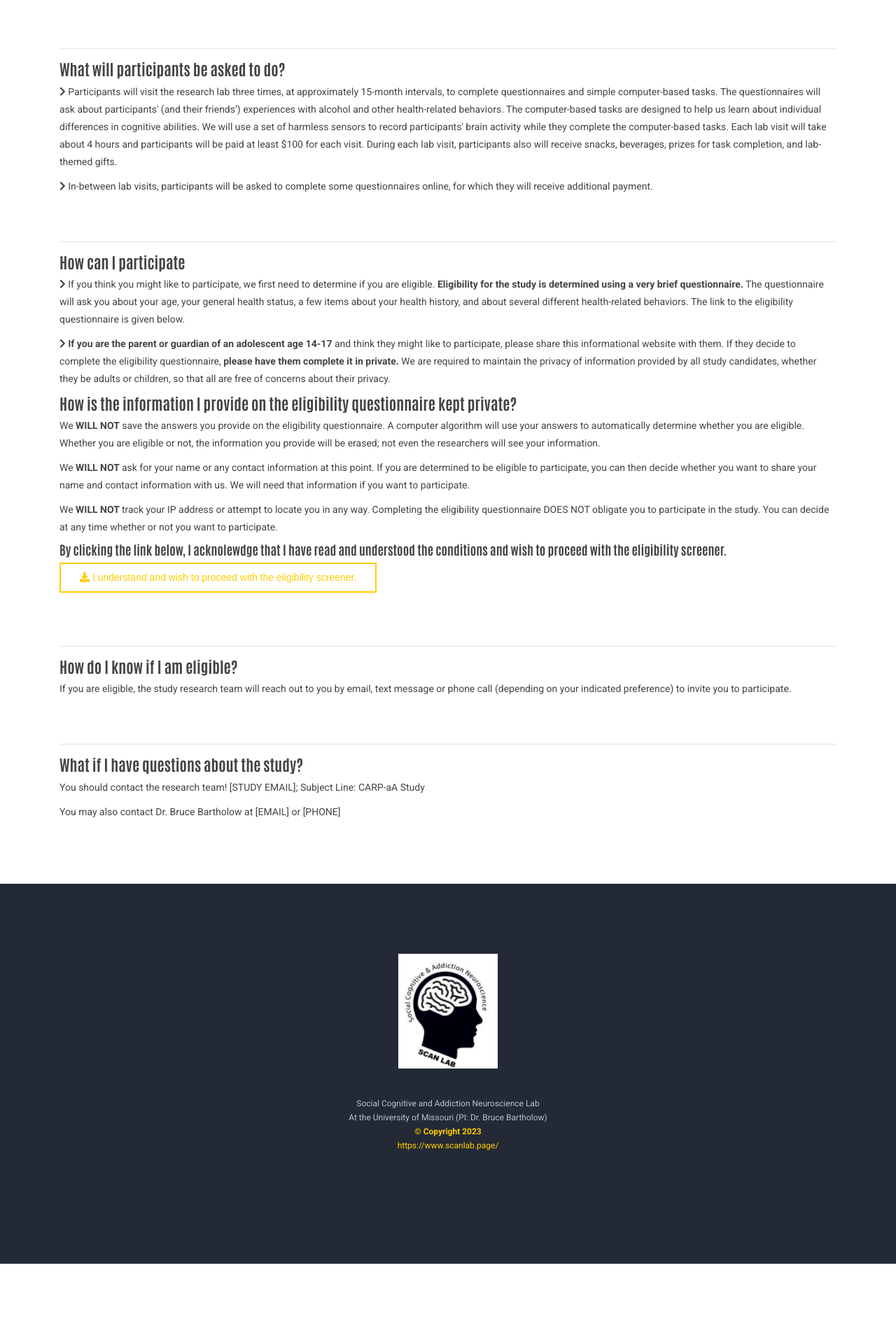
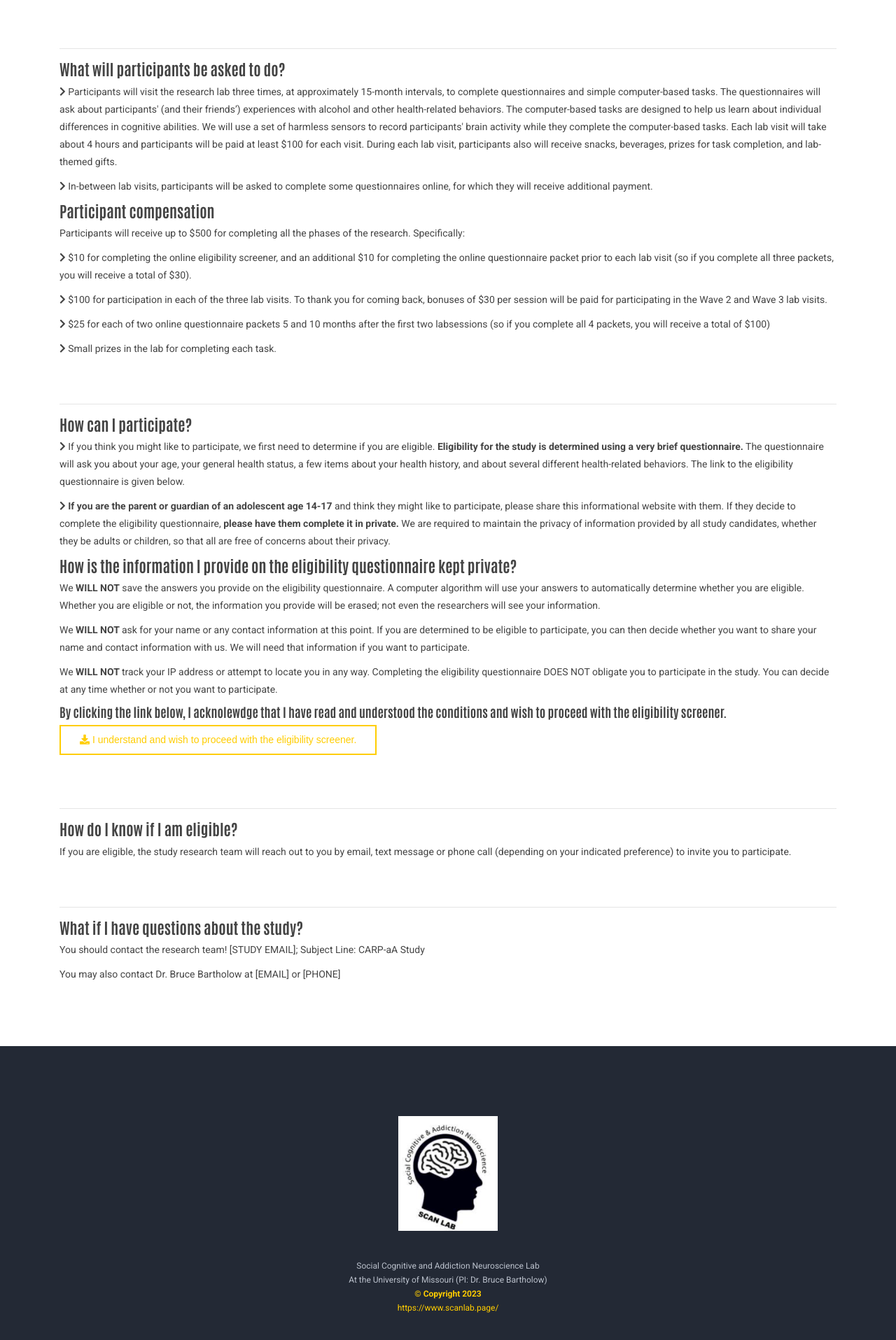
Before and after one commit to bartholow-scanlab/bartholow-scanlab.github.io, a Jekyll site: the page built from carp-aa.html, in a window 1280 px wide. Shown: the part 738-2653 px from the top of the page at 70% size. Built offline with Jekyll 4.4.1, drawn with Linux system fonts in a browser that asks for light colours; nearby versions of some CDN libraries.

Commit message:
Update carp-aa.html

```diff
--- a/carp-aa.html
+++ b/carp-aa.html
@@ -34,12 +34,21 @@ Participants will visit the research lab three times, at approximately 15-month
 <p> <i class="fa fa-chevron-right" aria-hidden="true"></i>
 In-between lab visits, participants will be asked to complete some questionnaires online, for which they will receive additional payment. </p>
 
+ <h4> Participant compensation </h4>
+<p>Participants will receive up to $500 for completing all the phases of the research. Specifically:</p>
+<p> <i class="fa fa-chevron-right" aria-hidden="true"></i> $10 for completing the online eligibility screener, and an additional $10 for completing the online questionnaire packet prior to each lab visit (so if you complete all three packets, you will receive a total of $30).</p>
+
+<p> <i class="fa fa-chevron-right" aria-hidden="true"></i> $100 for participation in each of the three lab visits. To thank you for coming back, bonuses of $30 per session will be paid for participating in the Wave 2 and Wave 3 lab visits. </p>
+
+<p> <i class="fa fa-chevron-right" aria-hidden="true"></i> $25 for each of two online questionnaire packets 5 and 10 months after the first two labsessions (so if you complete all 4 packets, you will receive a total of $100)</p>
+
+<p> <i class="fa fa-chevron-right" aria-hidden="true"></i> Small prizes in the lab for completing each task.</p>
 
 <br>
 <br>
 <hr>
 
-<h4> How can I participate </h4>
+<h4> How can I participate? </h4>
 
 <p> <i class="fa fa-chevron-right" aria-hidden="true"></i> If you think you might like to participate, we first need to determine if you are eligible.  <strong>Eligibility for the study is determined using a very brief questionnaire.</strong> The questionnaire will ask you about your age, your general health status, a few items about your health history, and about several different health-related behaviors. The link to the eligibility questionnaire is given below. </p>
 
```
